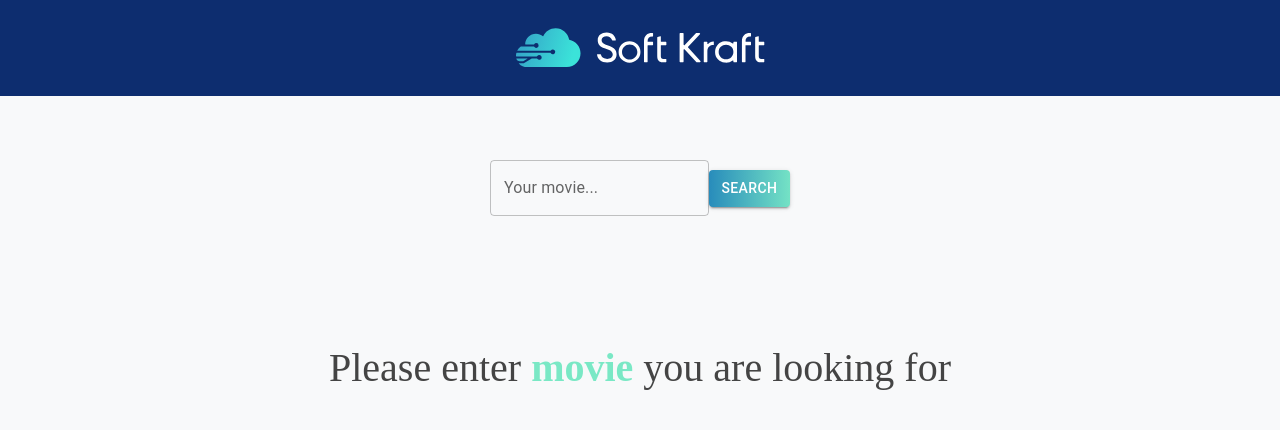
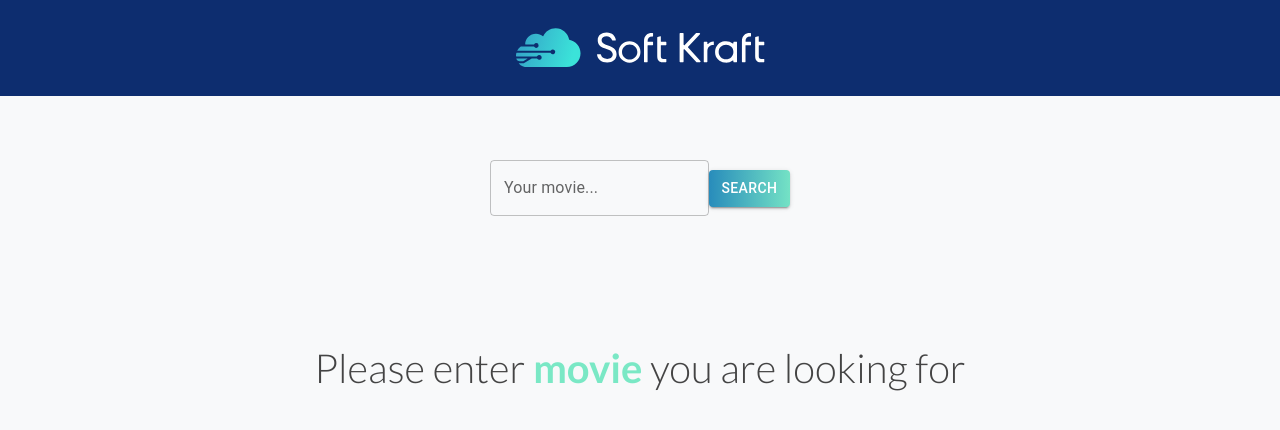
Before and after one commit to chris-cybula/SoftKraft, a React (Create React App) app: page / in a window 1280 px wide. Shown: the top 430 px of the page. Built offline with nearby package versions, Linux system fonts and the light colour scheme.

Commit message:
Fix global style

```diff
--- a/public/index.html
+++ b/public/index.html
@@ -24,7 +24,10 @@
       work correctly both with client-side routing and a non-root public URL.
       Learn how to configure a non-root public URL by running `npm run build`.
     -->
-    <title>React App</title>
+    <title>SoftKraft</title>
+    <link rel="preconnect" href="https://fonts.googleapis.com">
+    <link rel="preconnect" href="https://fonts.gstatic.com" crossorigin>
+    <link href="https://fonts.googleapis.com/css2?family=Lato:wght@300;400;700&display=swap" rel="stylesheet">
   </head>
   <body>
     <noscript>You need to enable JavaScript to run this app.</noscript>
--- a/src/App.tsx
+++ b/src/App.tsx
@@ -13,6 +13,7 @@
   body {
     background-color: #f8f9fa;
     margin: 0;
+    font-family: 'Lato', sans-serif;
     color: #444;
   }
 `;
```
